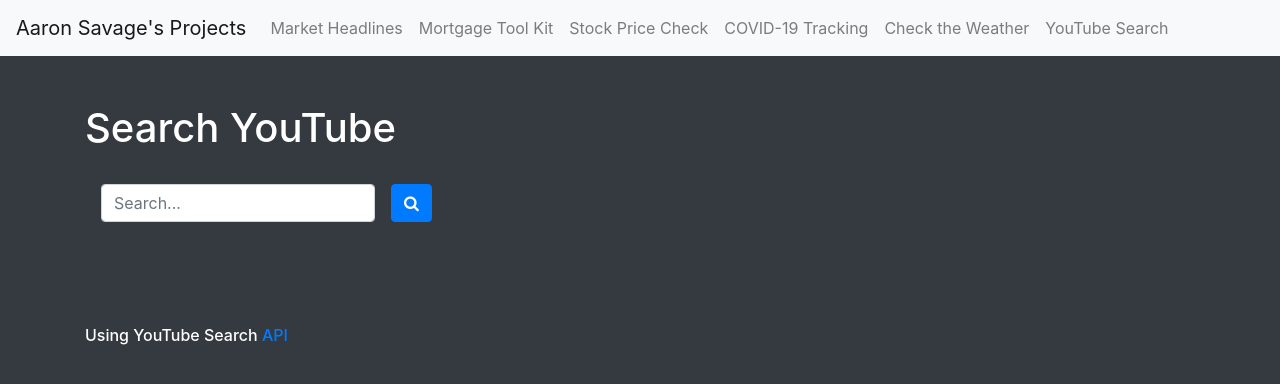
After one commit to aaronbsavage94/Flask-Projects-App, a Flask app: page /youtube in a window 1280 px wide. The commit adds this page. Shown: the top 384 px of the page. Run offline with Flask 2, Linux system fonts and the light colour scheme; some libraries are stand-ins or nearby versions.

Commit message:
Added YouTube search page

```diff
--- a/flaskapp.py
+++ b/flaskapp.py
@@ -12,6 +12,11 @@ app=Flask(__name__)
 @app.route("/home")
 def home():
     return render_template('home.html')
+
+#Render YouTube Search
+@app.route("/youtube")
+def youtube():
+    return render_template('youtube.html')
 
 #Render Stock Page
 @app.route("/stockcheck")
@@ -52,6 +57,58 @@ def covid():
 @app.route("/market")
 def marketnews():
     return render_template('marketnews.html', title="Market News")
+
+#HTTP POST for YouTube search
+@app.route('/searchYouTube', methods=['POST'])
+def searchYouTube():
+
+    #Try POST
+    try:
+        #Initialize variables
+        search = request.form["search"]
+        results = []
+
+        #Endpoint
+        url = "https://youtube-search-results.p.rapidapi.com/youtube-search/"
+
+        #Query string and headers
+        querystring = {"q":search}
+
+        headers = {
+            'x-rapidapi-host': "youtube-search-results.p.rapidapi.com",
+            'x-rapidapi-key': "513b4d165fmsh4c349204d03662dp1d7b72jsn7bad13d69a6f"
+            }
+
+        #Send and get response JSON
+        response = requests.request("GET", url, headers=headers, params=querystring)
+        data = response.json()
+
+        #Grab items key
+        items = data['items']
+
+        #For each item
+        for i in items:
+
+            #If the title and link keys are present (not null)
+            if 'title' in i and 'link' in i:
+
+                #Build and append HTML
+                results.append('<div class="container">')
+                results.append('<div class="row" style="border:none"><div class="col-sm">')
+                results.append("<a href= " + i['link'] + " target=_blank><img src=" + i['thumbnail'] + '"/></a></div>')
+                results.append('<div class="col-sm">')
+                results.append("<a href= " + i['link'] + " target=_blank>" + i['title'] + "</a>")
+                results.append("<p>" + i['description'] + "</p></div>")
+                results.append("</div></div><br>")
+
+        #Direct output to form
+        return render_template('youtube.html', title="Search YouTube", results=results)
+
+
+    #Catch error, return error message
+    except Exception as e:
+        results.append("Error encountered. Please try again later.<br>Exception details: " + str(e))
+        return render_template('youtube.html', title="Search YouTube", results=results)
 
 #HTTP POST for Top Market Headlines data
 @app.route('/marketCheck', methods=['POST'])
--- a/templates/navbar.html
+++ b/templates/navbar.html
@@ -1,6 +1,7 @@
 <!DOCTYPE html>
 <html>
     <head>
+      <link rel="stylesheet" href="https://cdnjs.cloudflare.com/ajax/libs/font-awesome/4.7.0/css/font-awesome.min.css">
       <link rel="stylesheet" href="https://maxcdn.bootstrapcdn.com/bootstrap/4.0.0/css/bootstrap.min.css" integrity="sha384-Gn5384xqQ1aoWXA+058RXPxPg6fy4IWvTNh0E263XmFcJlSAwiGgFAW/dAiS6JXm" crossorigin="anonymous">
       <script src="https://maxcdn.bootstrapcdn.com/bootstrap/4.0.0/js/bootstrap.min.js" integrity="sha384-JZR6Spejh4U02d8jOt6vLEHfe/JQGiRRSQQxSfFWpi1MquVdAyjUar5+76PVCmYl" crossorigin="anonymous"></script>
       <script src="https://code.jquery.com/jquery-3.2.1.slim.min.js" integrity="sha384-KJ3o2DKtIkvYIK3UENzmM7KCkRr/rE9/Qpg6aAZGJwFDMVNA/GpGFF93hXpG5KkN" crossorigin="anonymous"></script>
@@ -31,6 +32,9 @@
           <li class="nav-item">
             <a class="nav-link" href="/weather">Check the Weather</a>
           </li>
+          <li class="nav-item">
+            <a class="nav-link" href="/youtube">YouTube Search</a>
+          </li>
         </ul>
       </div>
     </nav>
--- /dev/null
+++ b/templates/youtube.html
@@ -0,0 +1,25 @@
+{% include "navbar.html" %}
+
+{% block content %}
+    <body class="bg-dark text-white">
+        <div class="container">
+            <br><br>
+            <h1>Search YouTube</h1><br>
+            <form method="POST" action="/searchYouTube" class="form-inline">
+              <div class="form-group mx-sm-3 mb-2">
+                <input type="text" class="form-control" id="search" name="search" placeholder="Search..." required >
+              </div>
+              <button type="submit" class="btn btn-primary mb-2"><i class="fa fa-search"></i></button>
+            </form><br><br>
+
+                {% autoescape false %}
+                    {% for result in results %}
+                        {{ result }}
+                    {% endfor %}
+                {% endautoescape %}
+
+            <br><br>
+            <h6>Using YouTube Search <a href="https://rapidapi.com/marindelija/api/youtube-search-results/" target="_blank">API</a></h6>
+        </div>
+    </body>
+{% endblock %}
```
